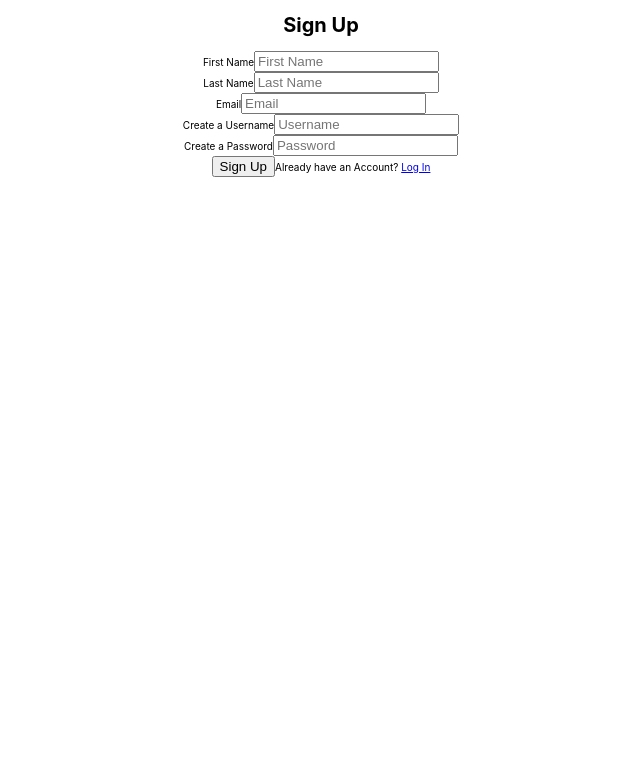
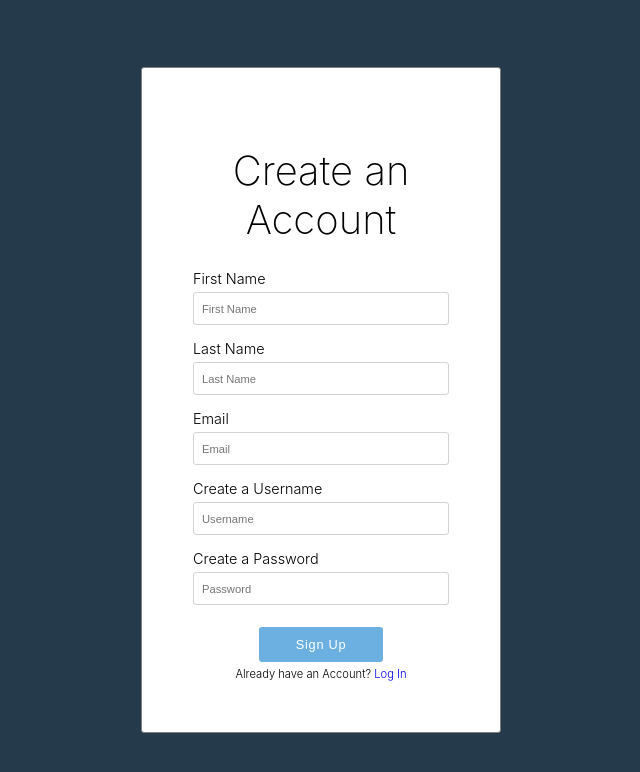
Before and after one commit to Neighborhood-Library/FrontEnd, a React (Create React App) app: page / in a window 1280 px wide. Shown: the top 772 px of the page, without its empty margins (319-959 px from the left). Built offline with nearby package versions, Linux system fonts and the light colour scheme.

Commit message:
registration styling

```diff
--- a/src/App.css
+++ b/src/App.css
@@ -1,3 +1,114 @@
 .App {
   text-align: center;
 }
+/* Start Registration css */
+
+.container {
+  width: 100%;
+  height: 100vh;
+  display: flex;
+  flex-direction: column;
+  justify-content: center;
+  align-items: center;
+  background-color: #253a4b;
+}
+
+.form-container {
+  width: 20%;
+  display: flex;
+  flex-direction: column;
+  padding: 4% 4%;
+  border: 1px solid grey;
+  border-radius: 3px;
+  background-color: #ffffff;
+}
+
+.form-content {
+  width: 100%;
+  display: flex;
+  flex-wrap: wrap;
+}
+
+h1 {
+  width: 100%;
+  font-size: 2.5rem;
+  font-weight: 200;
+  text-align: center;
+}
+
+label {
+  text-align: start;
+  font-size: 0.9rem;
+  font-weight: 300;
+  margin-bottom: 5px;
+}
+
+input {
+  border-radius: 3px;
+  outline: none;
+  padding: 8px 8px;
+  border: 1px solid lightgray;
+}
+
+input::placeholder {
+  font-size: 0.7rem;
+  font-weight: 200;
+}
+
+.firstName,
+.lastName,
+.email,
+.username,
+.password {
+  display: flex;
+  flex-direction: column;
+  margin-bottom: 15px;
+}
+
+.firstName,
+.lastName,
+.email,
+.username,
+.password {
+  width: 100%;
+}
+
+.sumbit-signup {
+  width: 100%;
+  display: flex;
+  flex-direction: column;
+  align-items: center;
+}
+
+.sumbit-signup button {
+  cursor: pointer;
+  width: 50%;
+  background-color: #6cb0e2;
+  color: #ffffff;
+  font-size: 0.8rem;
+  font-weight: 500;
+  letter-spacing: 0.7px;
+  border: 2px solid #ffffff;
+  border-radius: 5px;
+  padding: 10px 0;
+  margin-top: 5px;
+  margin-bottom: 3px;
+}
+
+.sumbit-signup button:hover {
+  color: #6cb0e2;
+  background-color: #fff;
+  border: 2px solid #6cb0e2;
+  border-radius: 3px;
+}
+
+.sumbit-signup span {
+  font-size: 0.7rem;
+  font-weight: 300;
+}
+
+.sumbit-signup a {
+  text-decoration: none;
+}
+
+/* End Registration css */
--- a/src/components/RegisterForm.js
+++ b/src/components/RegisterForm.js
@@ -22,7 +22,7 @@ export default class RegisterForm extends React.Component {
     return (
       <div className='container'>
         <div className='form-container'>
-          <h1>Sign Up</h1>
+          <h1>Create an Account</h1>
           <form className='form-content' onSubmit={this.handleSubmit}>
             <div className='firstName'>
               <label htmlFor='firstName'>First Name</label>
```
